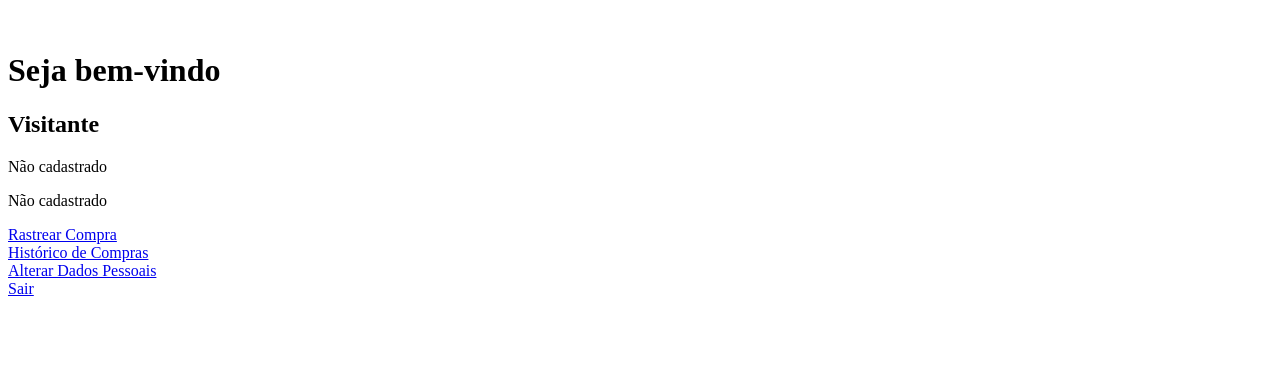
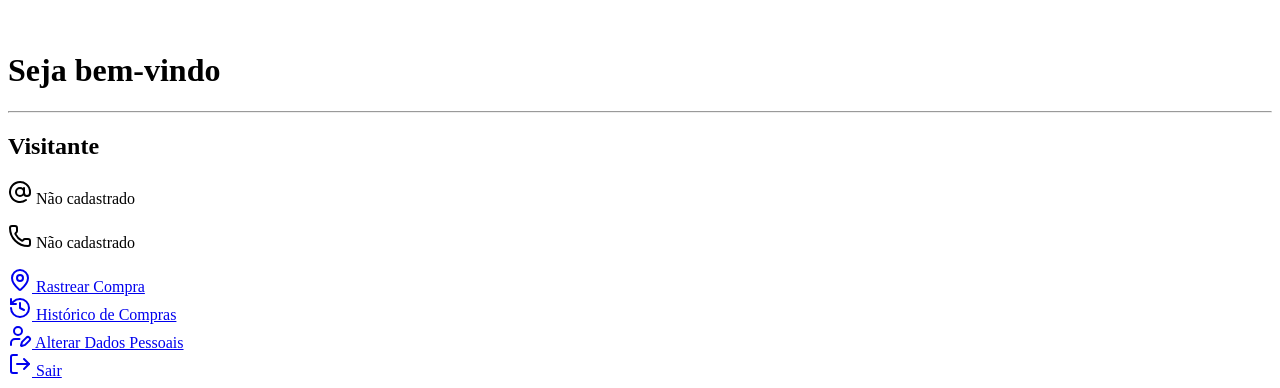
Before and after one commit to PedroRoque5/TechSuplementos, a PHP site: page /index.php?pg=perfil in a window 1280 px wide. Shown: the part 472-860 px from the top of the page. Before the commit the page ends 768 px from the top, so only its background shows below. Run offline with PHP 8.4, Linux system fonts and the light colour scheme; a stand-in replaces the project's code that opens the database connection; some libraries are stand-ins or nearby versions.

Commit message:
Alterações no css

```diff
--- a/View/menu/perfil/index.php
+++ b/View/menu/perfil/index.php
@@ -14,19 +14,24 @@ $telefone = $_SESSION['telefone'] ?? 'Não cadastrado';
 
 <div>
     <h1>Seja bem-vindo</h1>
+    <hr>
 </div>
 <link href="<?= ASSETS ?>css/perfil.css" rel="stylesheet">
 <div id="dados-usuario">
     <?php echo "<h2>$nome</h2>";
-    echo "<p><i class='fa-solid fa-envelope'></i> $email</p>";
-    echo "<p><i class='fa-solid fa-phone'></i> $telefone</p>";
+    echo "<p><i data-lucide='at-sign'></i> $email</p>";
+    echo "<p><i data-lucide='phone'></i> $telefone</p>";
     ?>
 </div>
 </div>
 
 <div id="opcoes-perfil">
-    <a href="<?= URL . 'index.php?pg=rastrear' ?>" class="opcao"><i class="fa-solid fa-search"></i> Rastrear Compra</a><br>
-    <a href="<?= URL . 'index.php?pg=historico' ?>" class="opcao"><i class="fa-solid fa-box"></i> Histórico de Compras</a><br>
-    <a href="<?= URL . 'index.php?pg=dados' ?>" class="opcao"><i class="fa-solid fa-user-edit"></i> Alterar Dados Pessoais</a><br>
-    <a href="<?= URL . 'index.php?pg=login' ?>" class="opcao"><i class="fa-solid fa-sign-out-alt"></i> Sair</a>
+    <a href="<?= URL . 'index.php?pg=rastrear' ?>" class="opcao"><i data-lucide="map-pin"></i> Rastrear Compra</a><br>
+    <a href="<?= URL . 'index.php?pg=historico' ?>" class="opcao"><i data-lucide="history"></i> Histórico de Compras</a><br>
+    <a href="<?= URL . 'index.php?pg=dados' ?>" class="opcao"><i data-lucide="user-pen"></i> Alterar Dados Pessoais</a><br>
+    <a href="<?= URL . 'index.php?pg=login' ?>" class="opcao"><i data-lucide="log-out"></i> Sair</a>
 </div>
+
+<script>
+    lucide.createIcons()
+</script>
```
Also changed, not shown: View/home/cliente/index.php (+5 -3 lines), View/menu/config/index.php (+6 -3 lines), public/assets/css/cabecalho.css, public/assets/css/configuracao.css, public/assets/css/home.css, public/assets/css/perfil.css.
